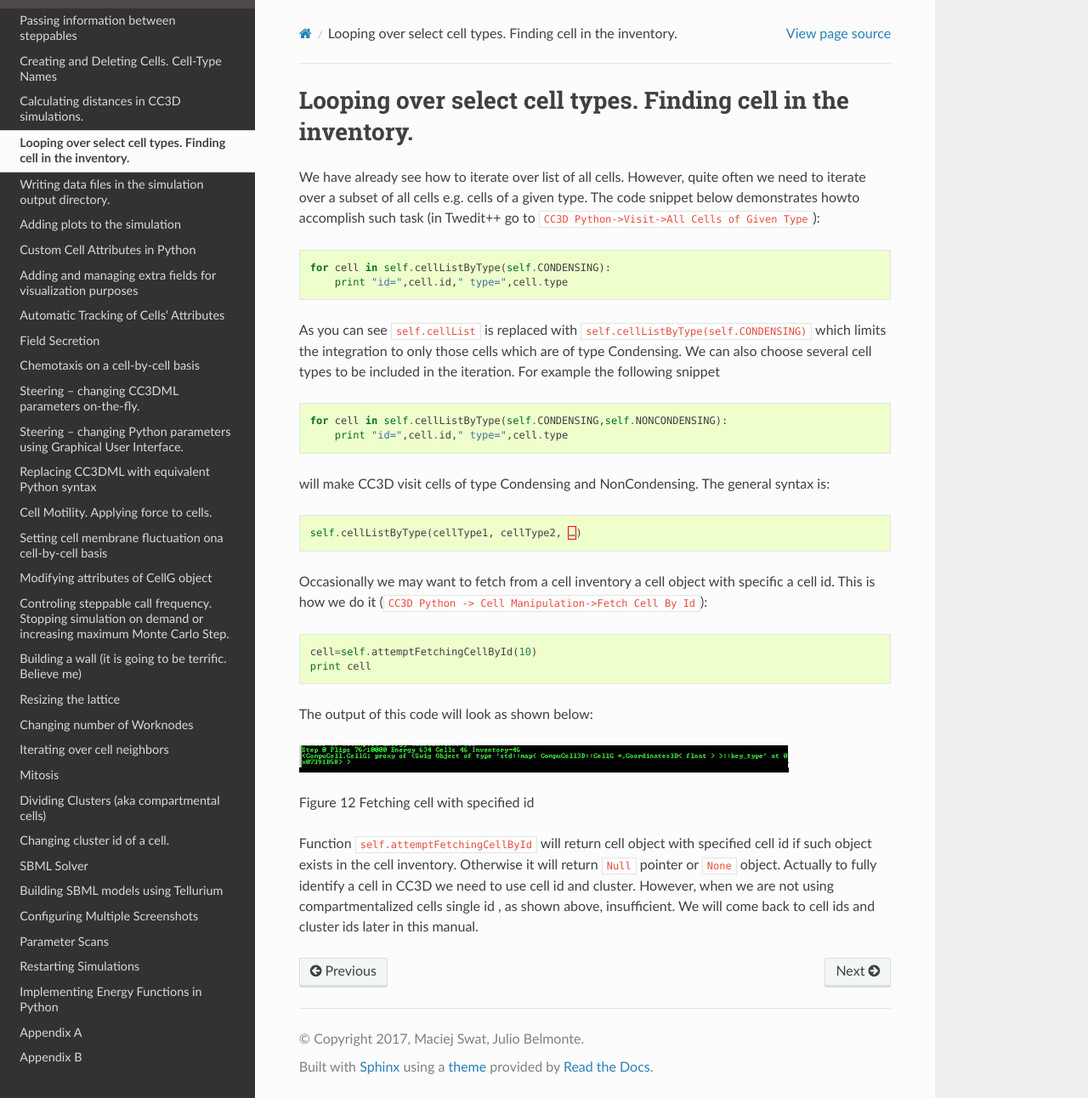
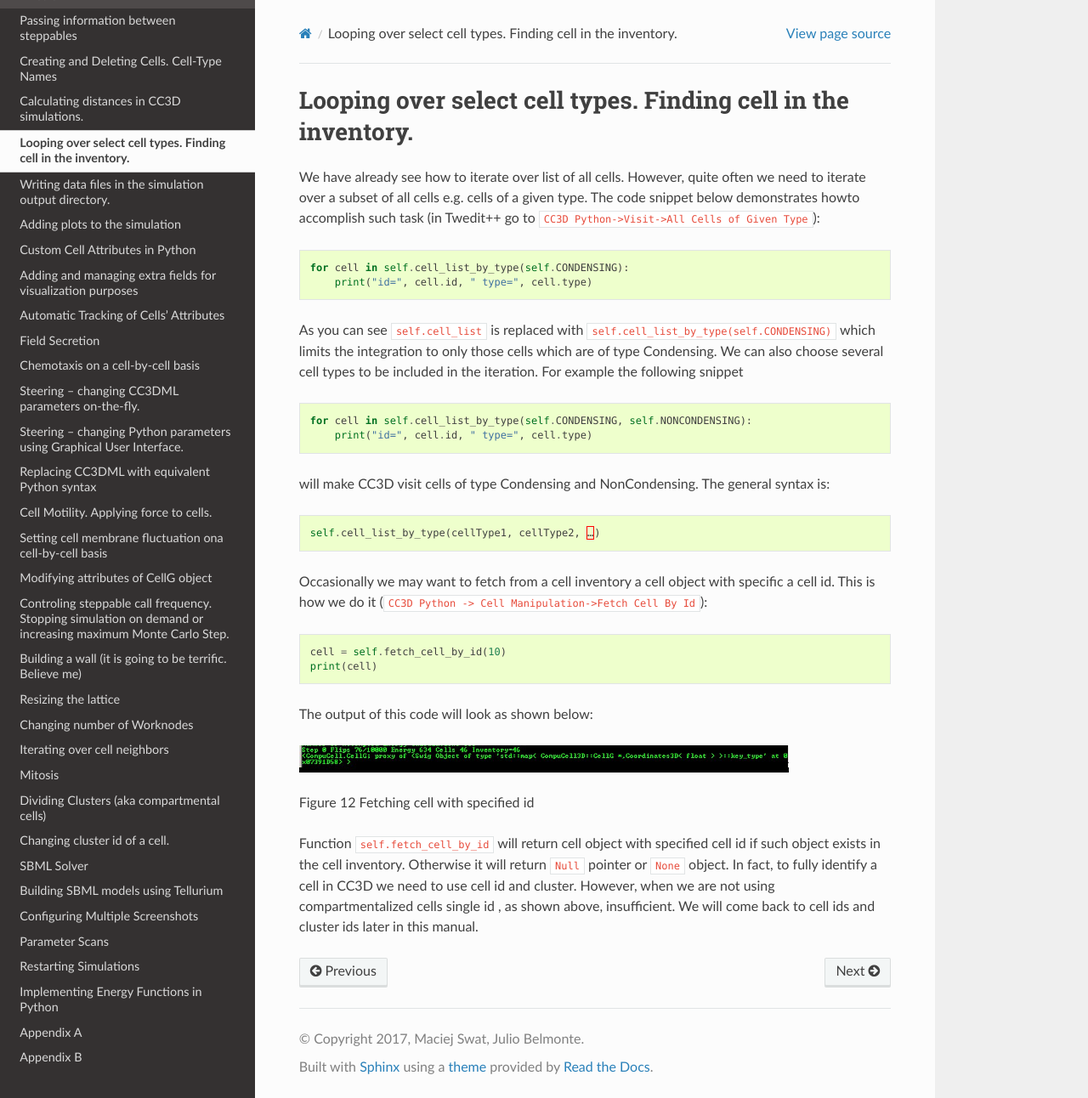
Before and after one commit to CompuCell3D/PythonScriptingManual, a Sphinx documentation site: the page built from docs/looping_over_select_cell_types_finding_cell_in_the_inventory.rst, in a window 1280 px wide and 1292 px high. Shown: the whole window at 85% size. Built offline with Sphinx 7.4.7 and the Read the Docs theme 2.0.0, drawn with Linux system fonts in a browser that asks for light colours.

Commit message:
updated chapter on looping over cell types

```diff
--- a/docs/looping_over_select_cell_types_finding_cell_in_the_inventory.rst
+++ b/docs/looping_over_select_cell_types_finding_cell_in_the_inventory.rst
@@ -8,20 +8,20 @@ task (in Twedit++ go to ``CC3D Python->Visit->All Cells of Given Type``):
 
 .. code-block:: python
 
-    for cell in self.cellListByType(self.CONDENSING):
-        print "id=",cell.id," type=",cell.type
+    for cell in self.cell_list_by_type(self.CONDENSING):
+        print("id=", cell.id, " type=", cell.type)
 
 
-As you can see ``self.cellList`` is replaced with
-``self.cellListByType(self.CONDENSING)`` which limits the integration to only
+As you can see ``self.cell_list`` is replaced with
+``self.cell_list_by_type(self.CONDENSING)`` which limits the integration to only
 those cells which are of type Condensing. We can also choose several
 cell types to be included in the iteration. For example the following
 snippet
 
 .. code-block:: python
 
-    for cell in self.cellListByType(self.CONDENSING,self.NONCONDENSING):
-        print "id=",cell.id," type=",cell.type
+    for cell in self.cell_list_by_type(self.CONDENSING, self.NONCONDENSING):
+        print("id=", cell.id, " type=", cell.type)
 
 
 will make CC3D visit cells of type Condensing and NonCondensing. The
@@ -29,15 +29,15 @@ general syntax is:
 
 .. code-block:: python
 
-    self.cellListByType(cellType1, cellType2, …)
+    self.cell_list_by_type(cellType1, cellType2, …)
 
 Occasionally we may want to fetch from a cell inventory a cell object
 with specific a cell id. This is how we do it (``CC3D Python -> Cell Manipulation->Fetch Cell By Id``):
 
 .. code-block:: python
 
-    cell=self.attemptFetchingCellById(10)
-    print cell
+    cell = self.fetch_cell_by_id(10)
+    print(cell)
 
 
 The output of this code will look as shown below:
@@ -46,9 +46,9 @@ The output of this code will look as shown below:
 
 Figure 12 Fetching cell with specified id
 
-Function ``self.attemptFetchingCellById`` will return cell object with
+Function ``self.fetch_cell_by_id`` will return cell object with
 specified cell id if such object exists in the cell inventory. Otherwise
-it will return ``Null`` pointer or ``None`` object. Actually to fully identify a
+it will return ``Null`` pointer or ``None`` object. In fact, to fully identify a
 cell in CC3D we need to use cell id and cluster. However, when we are
 not using compartmentalized cells single id , as shown above,
 insufficient. We will come back to cell ids and cluster ids later in
```
